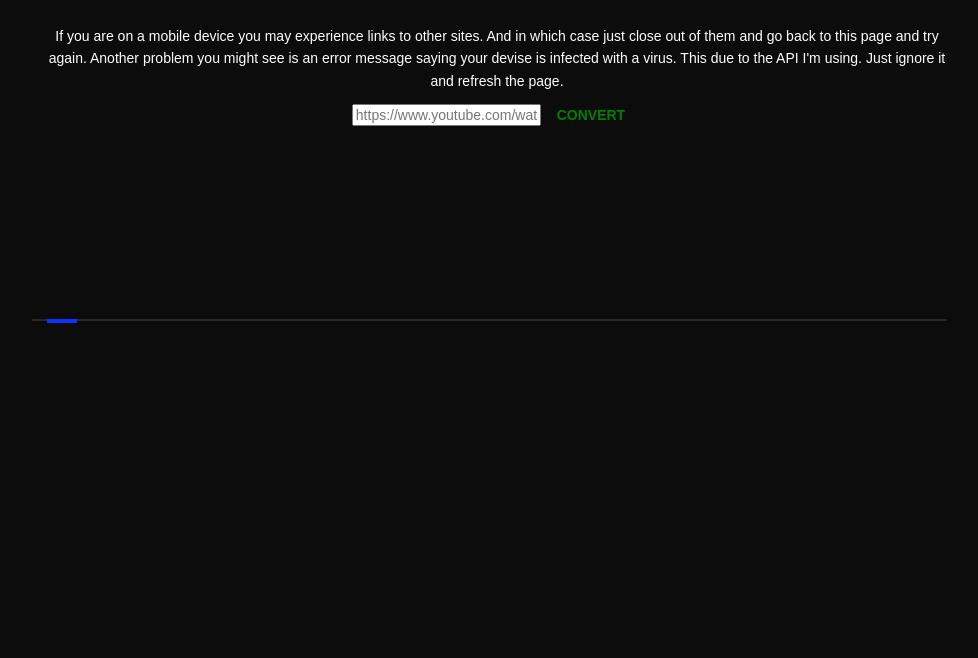
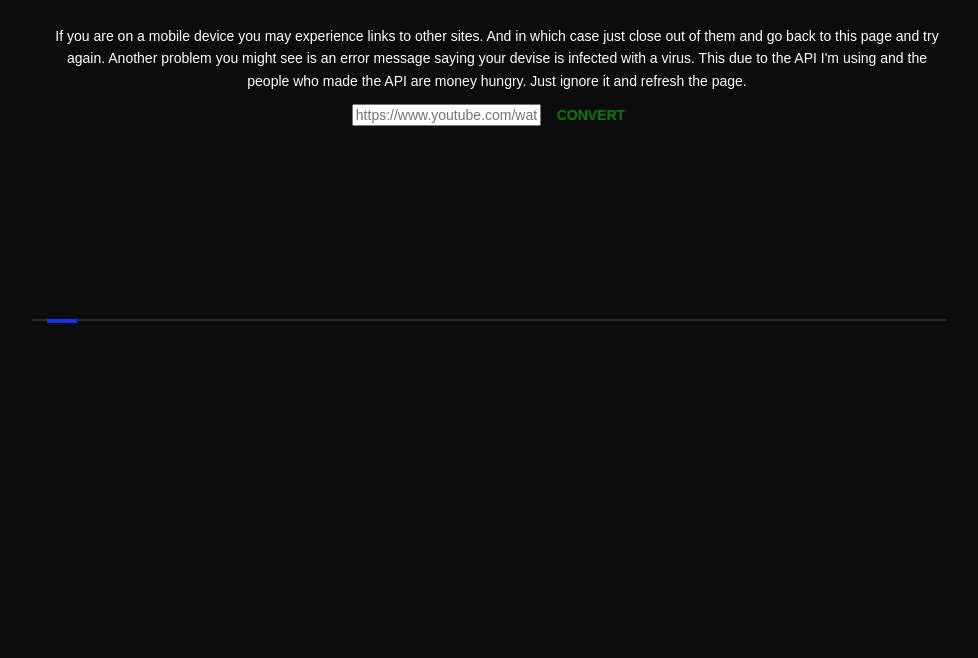
Before and after one commit to sp-des/Youtube-to-Mp3-Converter, a plain HTML site: page index.html in a window 1280 px wide. Shown: the part 142-800 px from the top of the page, without its empty margins (143-1121 px from the left). Drawn offline with nearby package versions, Linux system fonts and the light colour scheme; a web font is replaced by a local one.

Commit message:
Update index.html

```diff
--- a/index.html
+++ b/index.html
@@ -13,7 +13,7 @@
 <body>
     <center>
         <h1>YouTube to Mp3 converter</h1>
-        <span>If you are on a mobile device you may experience links to other sites. And in which case just close out of them and go back to this page and try again. Another problem you might see is an error message saying your devise is infected with a virus. This due to the API I'm using. Just ignore it and refresh the page.</span>
+        <span>If you are on a mobile device you may experience links to other sites. And in which case just close out of them and go back to this page and try again. Another problem you might see is an error message saying your devise is infected with a virus. This due to the API I'm using and the people who made the API are money hungry. Just ignore it and refresh the page.</span>
         <bodyy>
         <form name="yt" action="" method="get">
             <div class="input-group col-lg-8">
```
